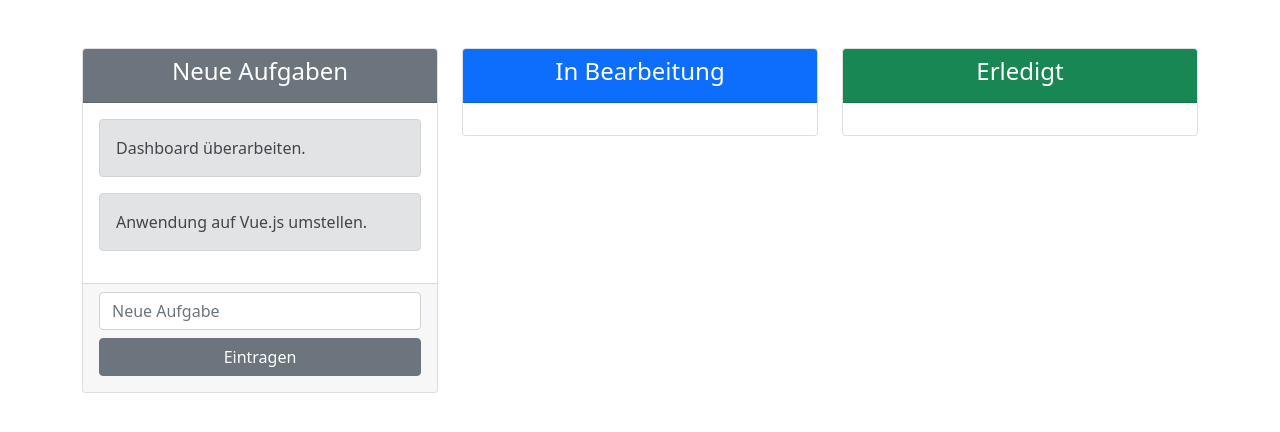
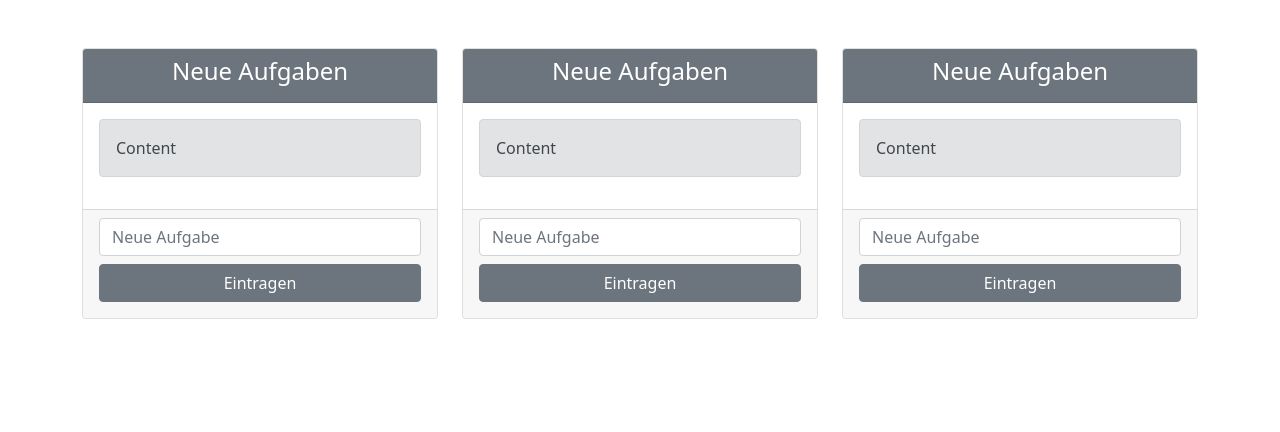
Before and after one commit to cf1887/VueJS_Code, a Vue app in the folder 04_kanban-board/: page / in a window 1280 px wide. Shown: the top 432 px of the page. Built offline with nearby package versions, Linux system fonts and the light colour scheme.

Commit message:
04_kanban-board: Vorbereitung der Components (statisch)

```diff
--- a/04_kanban-board/src/App.vue
+++ b/04_kanban-board/src/App.vue
@@ -1,55 +1,20 @@
 <template>
     <div class="container mt-5">
         <div class="row">
-      <div class="col-4">
-        <div class="card">
-          <div class="card-header text-center bg-secondary text-white">
-            <h4>Neue Aufgaben</h4>
-          </div>
-          <div class="card-body">
-            <div
-              class="alert alert-secondary"
-              v-for="task in newTasks"
-              :key="task.id"
-            >
-              {{ task.content }}
-            </div>
-          </div>
-          <div class="card-footer">
-            <input
-              type="text"
-              class="form-control"
-              placeholder="Neue Aufgabe"
-            />
-            <div class="d-grid my-2">
-              <button class="btn btn-secondary">Eintragen</button>
-            </div>
-          </div>
-        </div>
-      </div>
-      <div class="col-4">
-        <div class="card">
-          <div class="card-header text-center bg-primary text-white">
-            <h4>In Bearbeitung</h4>
-          </div>
-          <div class="card-body"></div>
-        </div>
-      </div>
-      <div class="col-4">
-        <div class="card">
-          <div class="card-header text-center bg-success text-white">
-            <h4>Erledigt</h4>
-          </div>
-          <div class="card-body"></div>
-        </div>
+            <div class="col-4" v-for="i in 3" :key="i">
+                <StatusCard></StatusCard>
             </div>
         </div>
     </div>
 </template>
 
 <script>
+import StatusCard from "./components/StatusCard.vue";
 export default {
     name: "App",
+    components: {
+        StatusCard,
+    },
     data() {
         return {
             tasks: [
--- /dev/null
+++ b/04_kanban-board/src/components/NewTask.vue
@@ -0,0 +1,16 @@
+<template>
+    <div>
+        <input type="text" class="form-control" placeholder="Neue Aufgabe" />
+        <div class="d-grid my-2">
+            <button class="btn btn-secondary">Eintragen</button>
+        </div>
+    </div>
+</template>
+
+<script>
+export default {
+    name: "NewTask",
+};
+</script>
+
+<style scoped></style>
--- /dev/null
+++ b/04_kanban-board/src/components/StatusCard.vue
@@ -0,0 +1,27 @@
+<template>
+    <div class="card">
+        <div class="card-header text-center bg-secondary text-white">
+            <h4>Neue Aufgaben</h4>
+        </div>
+        <div class="card-body">
+            <Task></Task>
+        </div>
+        <div class="card-footer">
+            <NewTask></NewTask>
+        </div>
+    </div>
+</template>
+
+<script>
+import Task from "./Task.vue";
+import NewTask from "./NewTask.vue";
+export default {
+    name: "StatusCard",
+    components: {
+        Task,
+        NewTask,
+    },
+};
+</script>
+
+<style scoped></style>
--- /dev/null
+++ b/04_kanban-board/src/components/Task.vue
@@ -0,0 +1,12 @@
+<template>
+    <div class="alert alert-secondary">Content</div>
+</template>
+
+<script>
+/* eslint-disable */
+export default {
+    name: "Task",
+};
+</script>
+
+<style></style>
```
Lines whose indentation alone changed are shown as unchanged.
